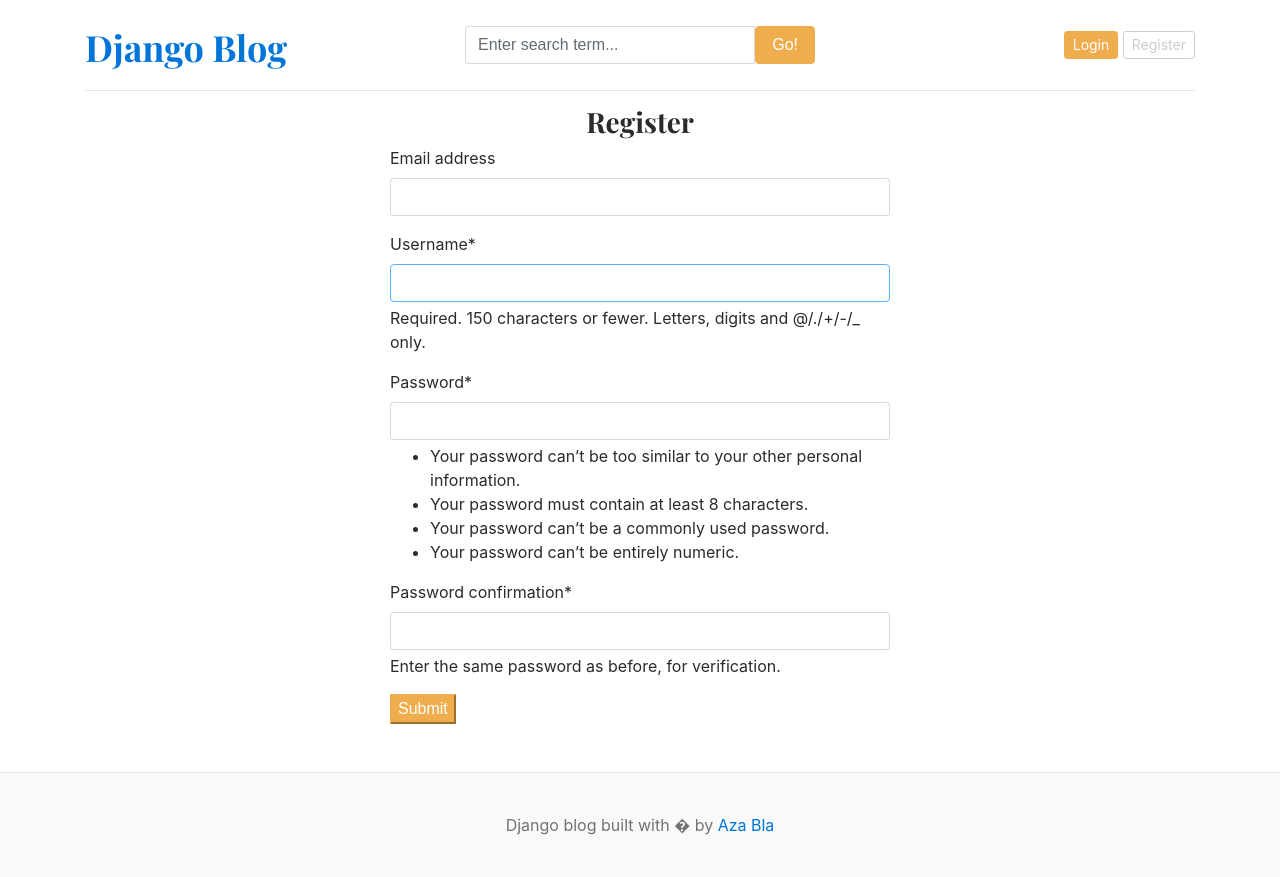
After one commit to azabla/fantasy, a Django app: page /register/ in a window 1280 px wide. The commit adds this page. Run offline with Django 5.2, Linux system fonts and the light colour scheme; data that the repository does not hold is empty; some libraries are stand-ins or nearby versions.

Commit message:
registration and login functionality

```diff
--- /dev/null
+++ b/blog_main/forms.py
@@ -0,0 +1,8 @@
+from django.contrib.auth.models import User
+from django.contrib.auth.forms import UserCreationForm
+
+
+class RegistrationForm(UserCreationForm):
+    class Meta:
+        model = User
+        fields = ("email", "username", "password1", "password2")
--- a/blog_main/settings.py
+++ b/blog_main/settings.py
@@ -38,6 +38,8 @@ INSTALLED_APPS = [
     "django.contrib.messages",
     "django.contrib.staticfiles",
     "blogs",
+    "crispy_forms",
+    "crispy_bootstrap4",
 ]
 
 MIDDLEWARE = [
@@ -126,3 +128,4 @@ STATICFILES_DIRS = [
 
 MEDIA_URL = "/media/"
 MEDIA_ROOT = BASE_DIR / "media"
+CRISPY_TEMPLATE_PACK = "bootstrap4"
--- a/blog_main/urls.py
+++ b/blog_main/urls.py
@@ -26,7 +26,10 @@ urlpatterns = [
     path("admin/", admin.site.urls),
     path("", views.home, name="home"),
     path("category/", include("blogs.urls")),
-    path("<slug:slug>/", BlogsView.blogs, name="blogs"),
+    path("blogs/<slug:slug>/", BlogsView.blogs, name="blogs"),
+    path("register/", views.register, name="register"),
+    path("login/", views.login, name="login"),
+    path("logout/", views.logout, name="logout"),
     # search url
     path("blog/search/", BlogsView.search, name="search"),
 ] + static(settings.MEDIA_URL, document_root=settings.MEDIA_ROOT)
--- a/blog_main/views.py
+++ b/blog_main/views.py
@@ -1,5 +1,8 @@
-from django.shortcuts import render
+from django.shortcuts import redirect, render
+from django.contrib.auth.forms import AuthenticationForm
+from django.contrib import auth
 
+from blog_main.forms import RegistrationForm
 from blogs.models import Blog, About, SocialLink
 
 
@@ -16,3 +19,39 @@ def home(request):
         # "social_links": social_links,
     }
     return render(request, "home.html", context)
+
+
+def register(request):
+    if request.method == "POST":
+        form = RegistrationForm(request.POST)
+        if form.is_valid():
+            form.save()
+            return redirect("register")
+    else:
+        form = RegistrationForm()
+    context = {"form": form}
+    return render(request, "register.html", context)
+
+
+def login(request):
+    if request.method == "POST":
+        form = AuthenticationForm(request, request.POST)
+        if form.is_valid():
+            username = form.cleaned_data["username"]
+            password = form.cleaned_data["password"]
+
+            user = auth.authenticate(username=username, password=password)
+            if user is not None:
+                auth.login(request, user)
+            return redirect("home")
+
+    form = AuthenticationForm()
+
+    context = {"form": form}
+
+    return render(request, "login.html", context)
+
+
+def logout(request):
+    auth.logout(request)
+    return redirect("home")
--- a/templates/base.html
+++ b/templates/base.html
@@ -20,14 +20,20 @@
           <div class="col-4">
             <form action="{% url "search" %}" method="GET">
               <div class="input-group">
-                <input class="form-control" name="keyword" type="text" value={{keyword}} placeholder="Enter search term..." aria-label="Enter search term..." aria-describedby="button-search" />
+                <input class="form-control" name="keyword" type="text" value="{{keyword}}" placeholder="Enter search term..." aria-label="Enter search term..." aria-describedby="button-search" />
                 <button type="submit" class="btn btn-warning" id="button-search" type="button">Go!</button>
             </div>
             </form>
           </div>
           <div class="col-4 d-flex justify-content-end align-items-center">
-            <a class="btn btn-sm btn-warning" href="#">Login</a> &nbsp;
-            <a class="btn btn-sm btn-outline-secondary" href="#">Register</a>
+            {% if not user.is_authenticated %}
+            <a class="btn btn-sm btn-warning" href="{% url 'login' %}">Login</a> &nbsp;
+            <a class="btn btn-sm btn-outline-secondary" href="{% url "register" %}">Register</a>
+            {% else %}
+            <span>You are logged in as {{ user }}</span>
+            &emsp;
+            <span><a href="{% url 'logout' %}">Logout</a></span>
+            {% endif %}
           </div>
         </div>
       </header>
@@ -43,7 +49,7 @@
       {% block content %}
       {% endblock  %}
     </div>
-<footer class="blog-footer">
+<footer class="blog-footer mt-5">
   <p>Django blog built with � by <a href="#">Aza Bla</a></p>
 </footer>
 </body>
--- /dev/null
+++ b/templates/register.html
@@ -0,0 +1,11 @@
+{% extends 'base.html' %}
+
+{% block content %}
+{% load crispy_forms_tags %}
+<h3 class="text-center">Register</h3>
+<form action="{% url 'register' %}" method="POST" style="width:500px; margin:auto;">
+    {% csrf_token %}
+    {{form | crispy}}
+    <button type="submit" class="btn-warning">Submit</button>
+</form>
+{% endblock %}
```
Also changed, not shown: templates/login.html (added, +13 -0 lines).
